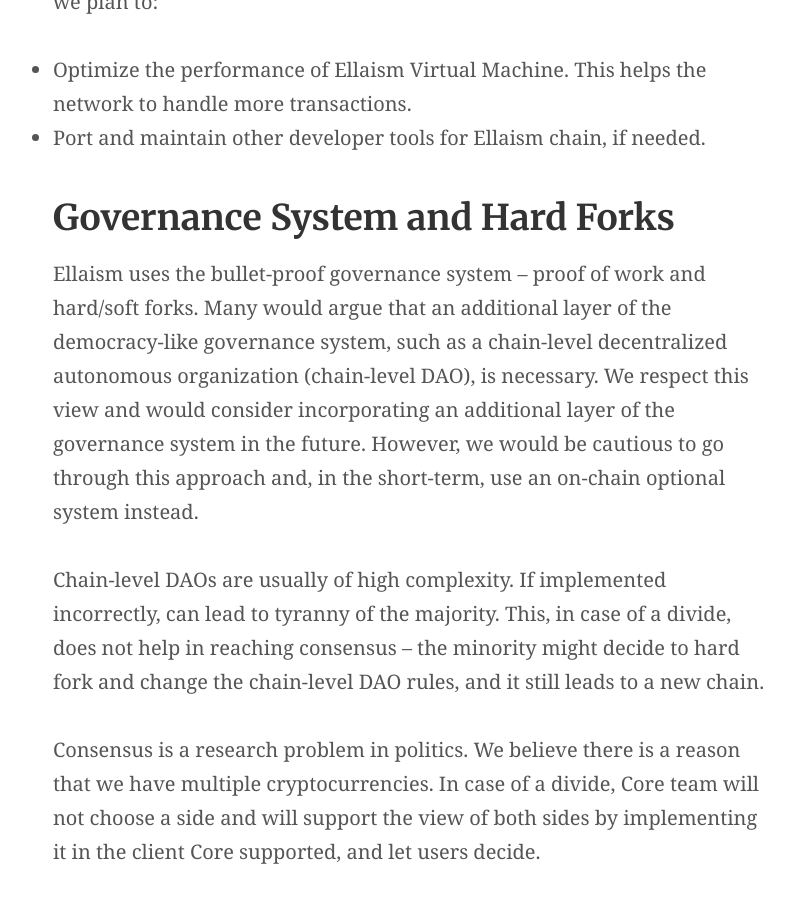
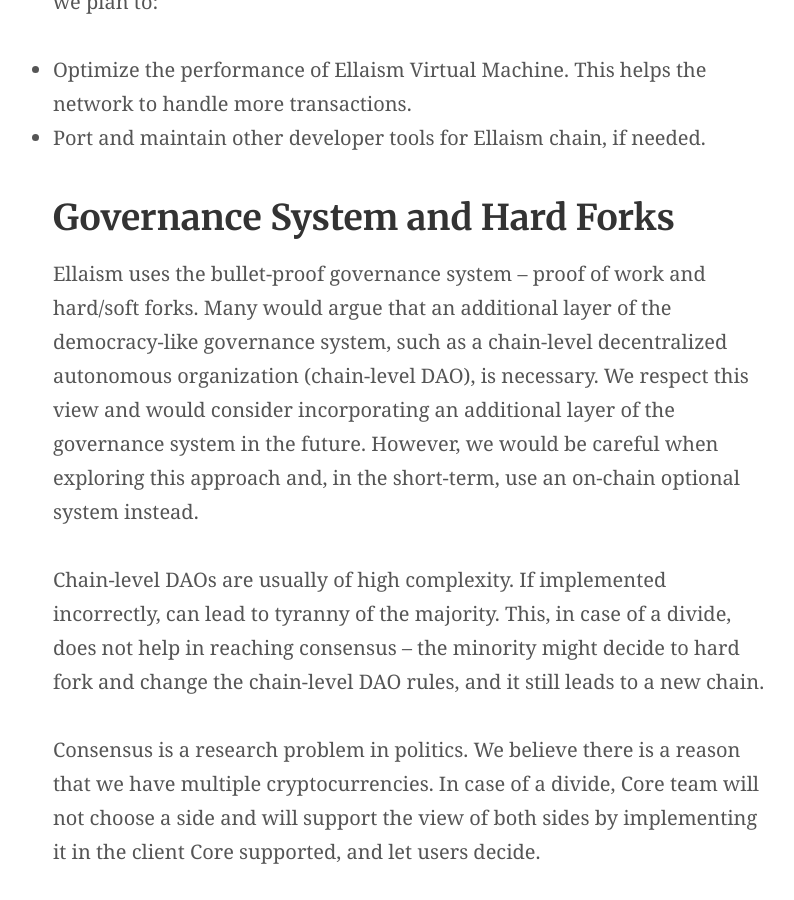
Before and after one commit to ellaism/ellaism.org, a Jekyll site: the page built from roadmap.md, in a window 1280 px wide and 900 px high, scrolled down 2098 px. Shown: the whole window, without its empty margins (230-1024 px from the left). Built offline with Jekyll 4.4.1, drawn with Linux system fonts in a browser that asks for light colours; our own code applies the rules of GitHub Pages for plain Markdown files.

Commit message:
Change wording

```diff
--- a/roadmap.md
+++ b/roadmap.md
@@ -68,7 +68,7 @@
 governance system, such as a chain-level decentralized autonomous organization
 (chain-level DAO), is necessary. We respect this view and would consider
 incorporating an additional layer of the governance system in the future.
-However, we would be cautious to go through this approach and, in the
+However, we would be careful when exploring this approach and, in the
 short-term, use an on-chain optional system instead.
 
 Chain-level DAOs are usually of high complexity. If implemented incorrectly, can
```
